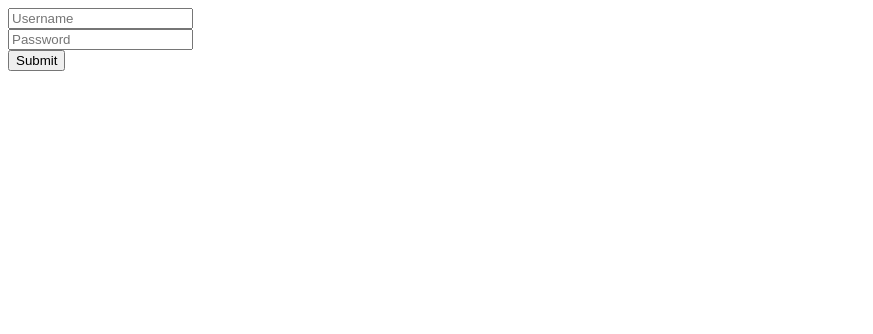
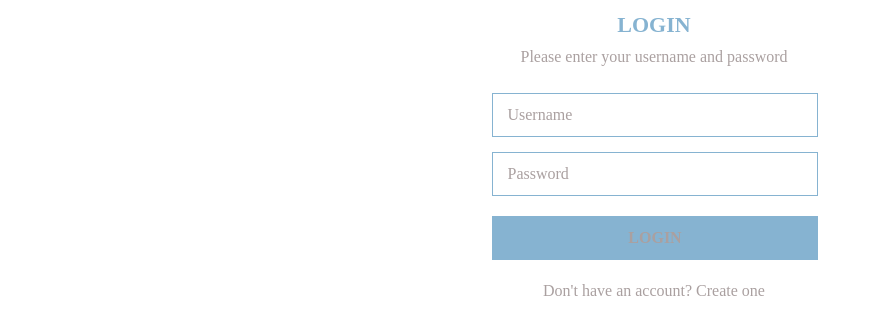
Before and after one commit to sushilt553/shopOn, a React app in the folder frontend/: page /#/login in a window 1280 px wide. Shown: the whole page, without its empty margins (0-873 px from the left). Built offline with nearby package versions, Linux system fonts and the light colour scheme.

Commit message:
Create login form css

```diff
--- a/frontend/src/components/session/login_form.css
+++ b/frontend/src/components/session/login_form.css
@@ -1,3 +1,110 @@
-/* .login-form-username {
-  border: 3px solid green;
-} */
+/* reset */
+html, body, header, nav, h1, a,
+ul, li, strong, main, button, i,
+section, img, div, h2, p, form,
+fieldset, label, input, textarea,
+span, article, footer, time, small {
+  margin: 0;
+  padding: 0;
+  border: 0;
+  outline: 0;
+  font: inherit;
+  color: inherit;
+  text-align: inherit;
+  text-decoration: inherit;
+  vertical-align: inherit;
+  box-sizing: inherit;
+  background: transparent;
+}
+
+ul {
+  list-style: none;
+}
+
+img {
+  display: block;
+  width: 100%;
+  height: auto;
+}
+
+input[type="password"],
+input[type="email"],
+input[type="text"],
+input[type="submit"],
+textarea,
+button {
+  -webkit-appearance: none;
+  -moz-appearance: none;
+}
+
+button,
+input[type="submit"] {
+  cursor: pointer;
+}
+/* end reset */
+
+
+.login-form-container {
+  display: flex;
+  justify-content: center;
+}
+
+.login-form {
+  max-width: 400px;
+}
+.login-form-header-container {
+  width: 100%;
+  display: flex;
+  flex-direction: column;
+  align-items: center;
+  padding: 12px 14px;
+}
+
+.login-form-header {
+  text-align: center;
+}
+
+.login-form-title {
+  font-size: 22px;
+  font-weight: 700;
+  text-transform: uppercase;
+  color: #86b3d1;
+  margin-bottom: 10px;
+}
+
+.login-form-message {
+  color: #aaa0a0;
+  margin-top: 10px;
+}
+
+.login-form-input {
+  width: 100%;
+  padding: 12px 14px;
+  border: 1px solid #86b3d1;
+  margin-top: 15px;
+  color: #aaa0a0;
+}
+
+::placeholder {
+  color: #aaa0a0;
+}
+
+.login-form-submit {
+  width: 100%;
+  padding: 12px 14px;
+  border: 1px solid #86b3d1;
+  background-color: #86b3d1;
+  text-align: center;
+  margin-top: 20px;
+  text-transform: uppercase;
+  color: #aaa0a0;
+  font-weight: 700;
+}
+
+.login-form-lower-message {
+  padding: 12px 14px;
+  text-align: center;
+  margin: 10px 0;
+  width: 100%;
+  color: #aaa0a0;
+}
--- a/frontend/src/components/session/login_form.js
+++ b/frontend/src/components/session/login_form.js
@@ -1,5 +1,5 @@
 import React from "react";
-import { withRouter } from "react-router-dom";
+import { withRouter, Link } from "react-router-dom";
 import "./login_form.css";
 
 class LoginForm extends React.Component {
@@ -56,10 +56,20 @@ class LoginForm extends React.Component {
   render() {
     return (
       <div>
+        <div className="login-form-container">
+          <div className="login-form">
+            <div className="login-form-header-container">
+              <div className="login-form-header">
+                <h1 className="login-form-title">Login</h1>
+                <p className="login-form-message">
+                  Please enter your username and password
+                </p>
+              </div>
+            </div>
               <form onSubmit={this.handleSubmit}>
                 <div>
                   <input
-              className="login-form-username"
+                    className="login-form-input"
                     type="text"
                     value={this.state.username}
                     onChange={this.update("username")}
@@ -67,16 +77,26 @@ class LoginForm extends React.Component {
                   />
                   <br />
                   <input
+                    className="login-form-input"
                     type="password"
                     value={this.state.password}
                     onChange={this.update("password")}
                     placeholder="Password"
                   />
                   <br />
-            <input type="submit" value="Submit" />
+                  <input
+                    className="login-form-submit"
+                    type="submit"
+                    value="Login"
+                  />
                   {this.renderErrors()}
                 </div>
               </form>
+              <div className="login-form-lower-message">
+                Don't have an account? <Link to="/signup">Create one</Link>
+              </div>
+          </div>
+        </div>
       </div>
     );
   }
```
Lines whose indentation alone changed are shown as unchanged.
